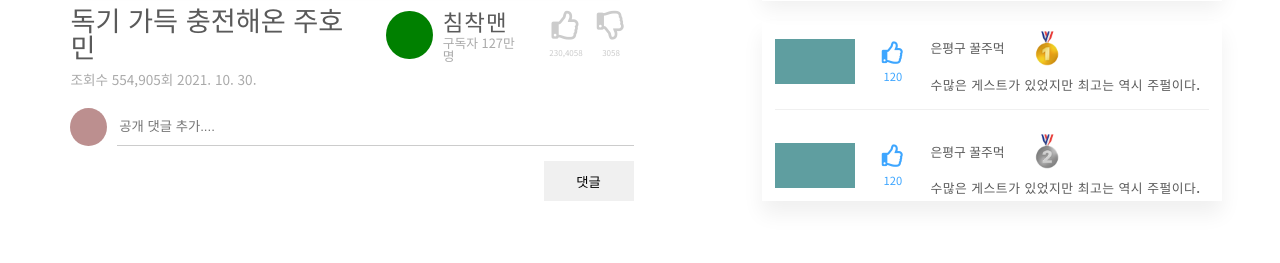
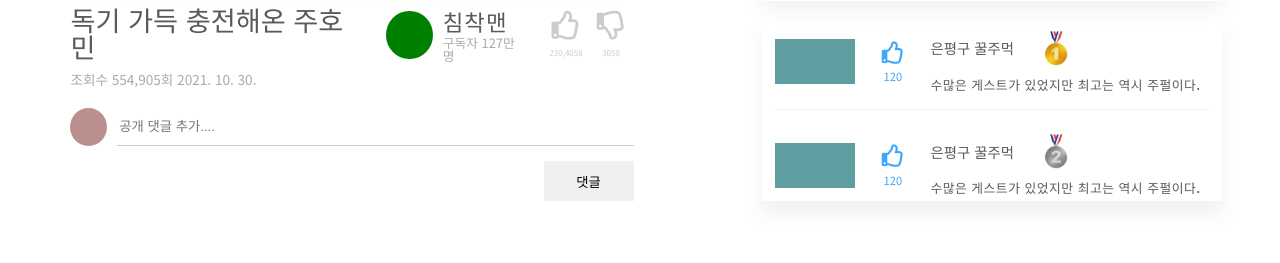
Before and after one commit to yong313/99projects, a Flask app: page / in a window 1280 px wide. Shown: the part 537-800 px from the top of the page. Run offline with Flask 2, Linux system fonts and the light colour scheme; some libraries are stand-ins or nearby versions.

Commit message:
메인-css작업완료-16시58분

```diff
--- a/static/style.css
+++ b/static/style.css
@@ -387,7 +387,7 @@
   width: auto;
   height: 20px;
   margin-right: 25px;
-  font-size: 0.8rem;
+  font-size: 0.9rem;
   font-weight: 500;
   line-height: 20px;
 }
```
